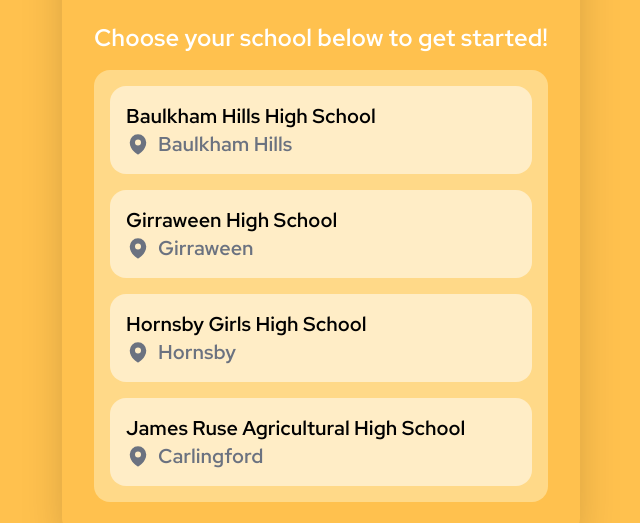
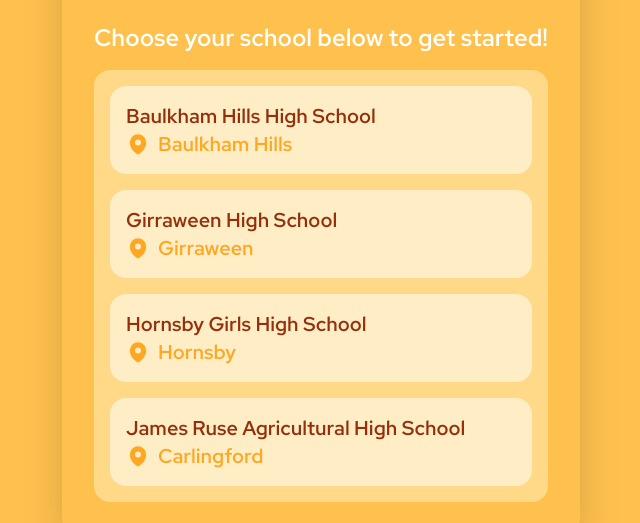
Before and after one commit to circles-png/classy, a React (Vite) app: page / in a window 1280 px wide. Shown: the part 272-795 px from the top of the page, without its empty margins (319-959 px from the left). Built offline with nearby package versions, Linux system fonts and the light colour scheme.

Commit message:
update app

```diff
--- a/src/App.tsx
+++ b/src/App.tsx
@@ -42,7 +42,7 @@
           </header>
           <div className='flex flex-col gap-4 sm:gap8 sm:text-xl'>
             <span className='text-lg sm:text-2xl'>Choose your school below to get started!</span>
-            <ul className='bg-classy-200 text-black rounded-2xl'>
+            <ul className='bg-classy-200 text-classy-800 rounded-2xl'>
               {
                 Object.entries(schools).map(
                   ([ , { hoverStyle, location, name } ]) => <li key={name}>
@@ -64,7 +64,7 @@
                         <span>
                           {name}
                         </span>
-                        <span className='items-center flex gap-2 text-gray-500'>
+                        <span className='items-center flex gap-2 text-classy-400'>
                           <MapPinIcon className='inline-block w-6 h-6' />
                           {location}
                         </span>
```
